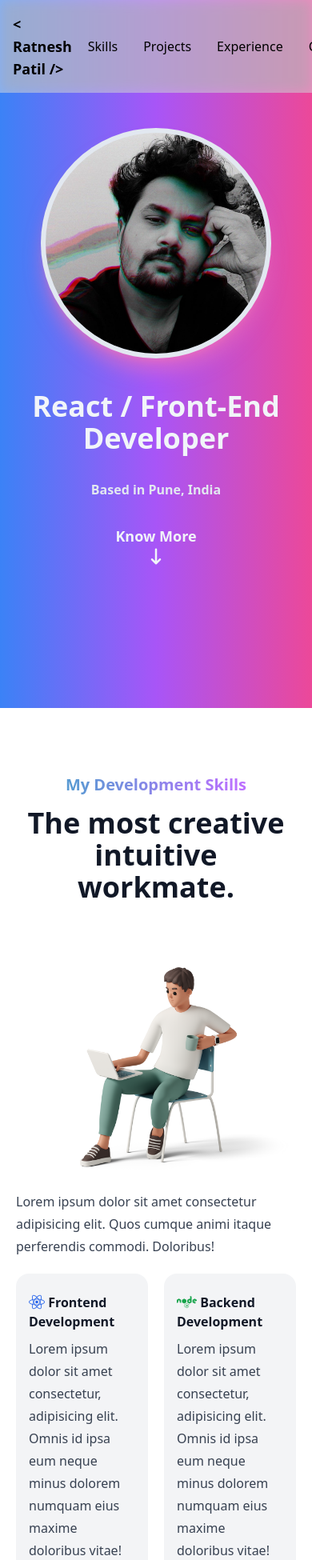
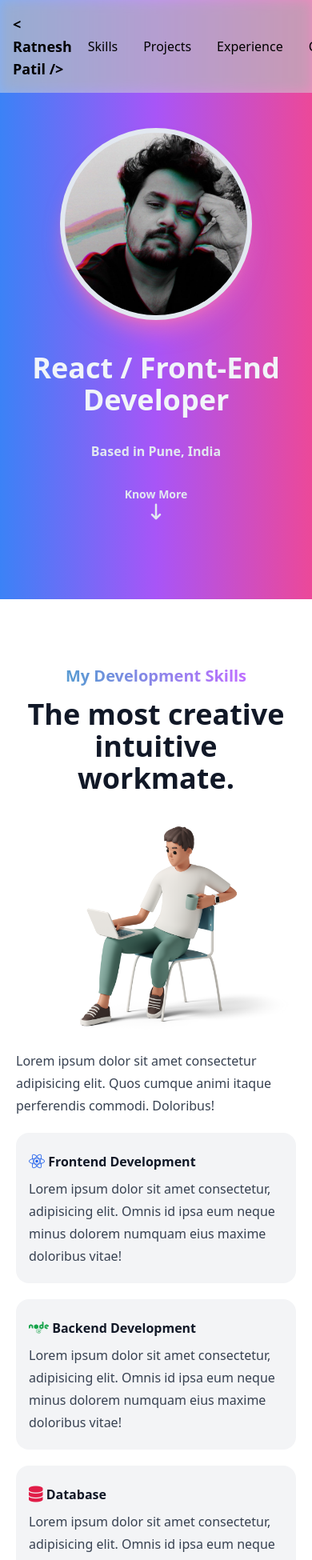
Before and after one commit to ratnesh1972/portfolio, a React (Create React App) app: page / in a window 390 px wide. Shown: the top 1950 px of the page at 80% size. Built offline with nearby package versions, Linux system fonts and the light colour scheme.

Commit message:
Banner Responsiveness added

```diff
--- a/src/components/connect/Connect.js
+++ b/src/components/connect/Connect.js
@@ -8,7 +8,7 @@ const Connect = () => {
                 <h1>Connect with me.</h1>
             </div>
             {/* Divide content and img into 4 columns */}
-            <div className="flex flex-col gap-10 mt-20 items-center justify-center lg:flex-row">
+            <div className="flex flex-col gap-10 mt-10 items-center justify-center lg:flex-row lg:mt-20">
                 <button class="rounded-lg bg-slate-900 shadow-lg shadow-slate-900/50 text-white px-10 py-3 w-48"><i class="fa-brands fa-github fa-lg"></i> Github</button>
 
                 <button class="rounded-lg bg-blue-500 shadow-lg shadow-blue-500/50 text-white px-10 py-3 w-48"><i class="fa-brands fa-linkedin fa-lg"></i> LinkedIn</button>
--- a/src/components/experience/Experience.js
+++ b/src/components/experience/Experience.js
@@ -3,14 +3,14 @@ import experience from '../../assets/images/experience.png';
 //Experience is a component which contains my past experience in terms of work and png.
 const Experience = () => {
     return (
-        <section className="container mx-auto py-20 px-5 lg:px-0">
+        <section className="container mx-auto pt-20 px-5 lg:px-0 lg:py-20">
             {/* Heading and subheading of our section */}
             <div className="prose lg:prose-xl text-center m-auto mb-5">
                 <h3 className="gradient-text3">My Experience</h3>
                 <h1>The most creative intuitive workmate.</h1>
             </div>
             {/* Divide content and img into two columns */}
-            <div className="grid grid-cols-1 gap-5 mt-20 lg:grid-cols-2">
+            <div className="grid grid-cols-1 gap-5 mt-10 lg:grid-cols-2 lg:mt-20">
                 {/* Image */}
                 <div className="pr-20 flex items-center lg:pr-40">
                     <img src={experience} alt="Skills" />
--- a/src/components/header/Header.js
+++ b/src/components/header/Header.js
@@ -3,10 +3,10 @@ import Ratnesh from '../../assets/images/ratnesh.jpg';
 //Skills is a component which contains skills card and png.
 const Header = () => {
     return (
-        <section className="pt-40 pb-40 bg-gradient-to-r from-blue-500 via-purple-500 to-pink-500">
+        <section className="pt-40 pb-20 bg-gradient-to-r from-blue-500 via-purple-500 to-pink-500">
             <div className="container mx-auto">
                 {/* My image */}
-                <div className="w-72 mx-auto p-1.5 rounded-full bg-slate-200 shadow-xl shadow-pink-400/60">
+                <div className="w-60 mx-auto p-1.5 rounded-full bg-slate-200 shadow-xl shadow-pink-400/60 lg:w-72">
                     <img src={Ratnesh} alt="My Brand" className="rounded-full" />
                 </div>
                 {/* Heading and subheading of our section */}
@@ -15,8 +15,8 @@ const Header = () => {
                     <h4 className="text-slate-200">Based in Pune, India</h4>
                 </div>
                 <div className="text-center mt-8">
-                    <a href="#section5"><p className="text-slate-100 font-semibold text-lg">Know More</p>
-                        <i className="fa-solid fa-arrow-down-long text-slate-100 fa-lg animate-bounce p-5 rounded-full bg-transperent"></i>
+                    <a href="#section5"><p className="text-slate-200 font-semibold text-sm lg:text-lg">Know More</p>
+                        <i className="fa-solid fa-arrow-down-long text-slate-200 fa-lg animate-bounce p-5 rounded-full bg-transperent"></i>
                     </a>
                 </div>
             </div>
--- a/src/components/projects/Projects.js
+++ b/src/components/projects/Projects.js
@@ -5,14 +5,14 @@ import yelpcamp from '../../assets/images/yelpcamp.png';
 //Projects is a component which contains best projects info.
 const Projects = () => {
     return (
-        <section className="container mx-auto py-20 px-5 lg:px-0">
+        <section className="container mx-auto pt-20 px-5 lg:px-0 lg:py-20">
             {/* Heading and subheading of our section */}
             <div className="prose lg:prose-xl text-center m-auto mb-5">
                 <h3 className="gradient-text2">My Projects</h3>
                 <h1>A selection of my best projects.</h1>
             </div>
             {/* Divide content and img into two columns */}
-            <div className="grid grid-cols-1 gap-5 mt-20 lg:grid-cols-3">
+            <div className="grid grid-cols-1 gap-5 mt-10 lg:grid-cols-3 lg:mt-20">
                 {/* Content */}
                 <div className="bg-gray-100 px-4 rounded-2xl">
                     <div className="prose my-4">
--- a/src/components/skills/Skills.js
+++ b/src/components/skills/Skills.js
@@ -3,18 +3,18 @@ import skills from '../../assets/images/skills2.png';
 //Skills is a component which contains skills card and png.
 const Skills = () => {
     return (
-        <section className="container mx-auto py-20 px-5 lg:px-0">
+        <section className="container mx-auto pt-20 px-5 lg:px-0 lg:py-20">
             {/* Heading and subheading of our section */}
             <div className="prose lg:prose-xl text-center m-auto mb-5">
                 <h3 className="gradient-text">My Development Skills</h3>
                 <h1>The most creative intuitive workmate.</h1>
             </div>
             {/* Divide content and img into two columns */}
-            <div className="grid grid-cols-1 gap-5 mt-20 lg:grid-cols-2">
+            <div className="grid grid-cols-1 gap-5 mt-10 lg:grid-cols-2 lg:mt-20">
                 {/* Content */}
                 <div className="prose items-center">
                     <p>Lorem ipsum dolor sit amet consectetur adipisicing elit. Quos cumque animi itaque perferendis commodi. Doloribus!</p>
-                    <div className="grid grid-cols-2 gap-5 mt-5">
+                    <div className="grid grid-cols-1 gap-5 mt-5 md:grid-cols-2">
                         <div className="bg-gray-100 px-4 rounded-2xl">
                             <h4><span className="text-blue-600"><i class="fa-brands fa-react fa-lg" ></i></span> Frontend Development</h4>
                             <p className="">Lorem ipsum dolor sit amet consectetur, adipisicing elit. Omnis id ipsa eum neque minus dolorem numquam eius maxime doloribus vitae!</p>
```
